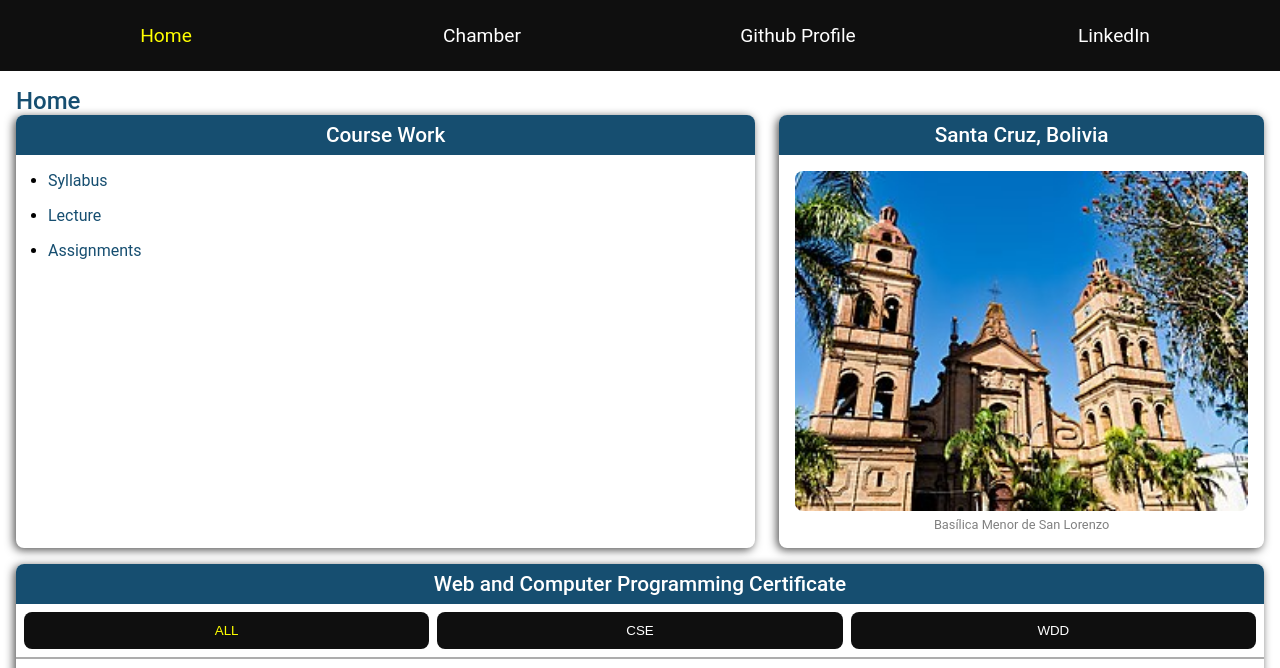
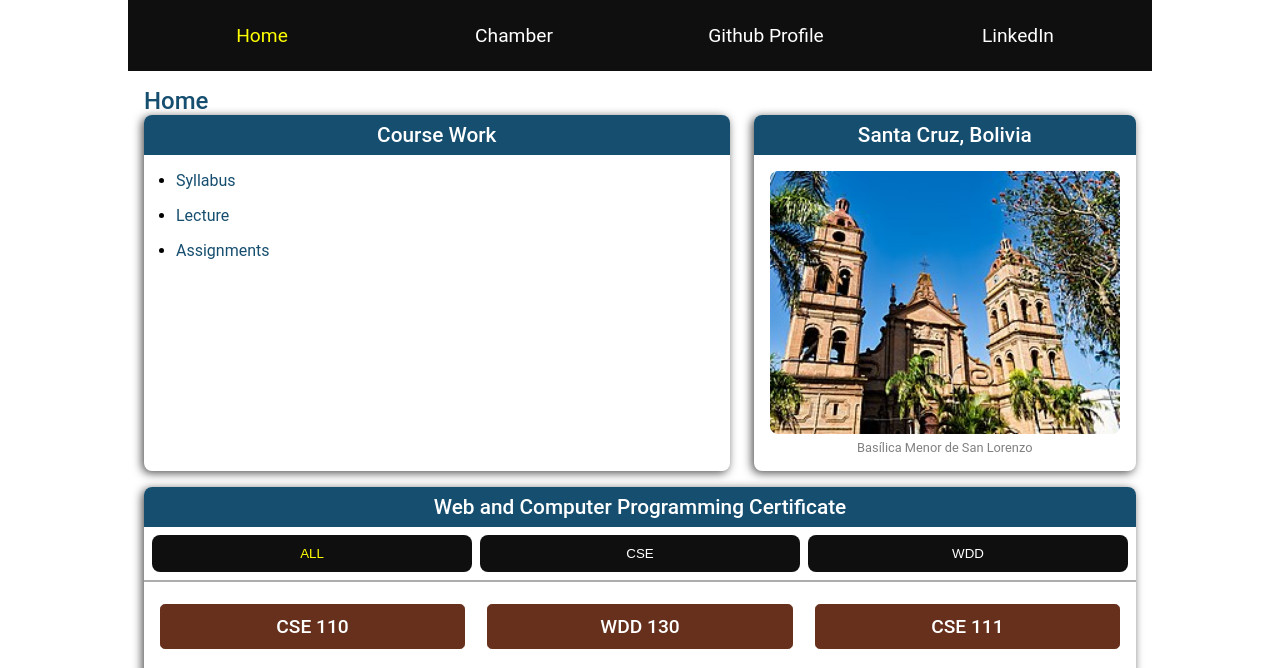
Before and after one commit to Joregesosa/wdd231, a plain HTML site: page index.html in a window 1280 px wide. Shown: the part 125-793 px from the top of the page. Drawn offline with Linux system fonts and the light colour scheme.

Commit message:
Enhance home page styling for small screens; set max-width and center content

```diff
--- a/styles/home-page-small.css
+++ b/styles/home-page-small.css
@@ -18,6 +18,8 @@ body {
     display: flex;
     flex-direction: column;
     min-height: 100vh;
+    max-width: 1024px;
+    margin-inline: auto;
 }
 
 h2,
```
